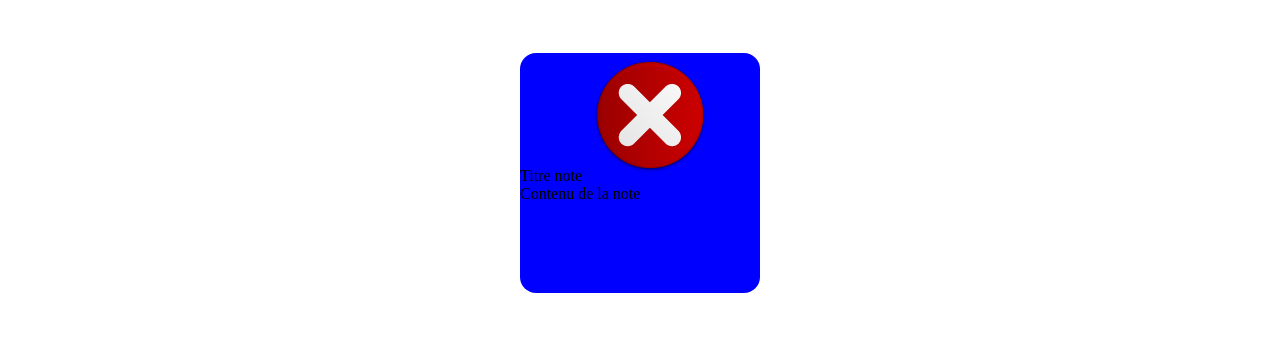
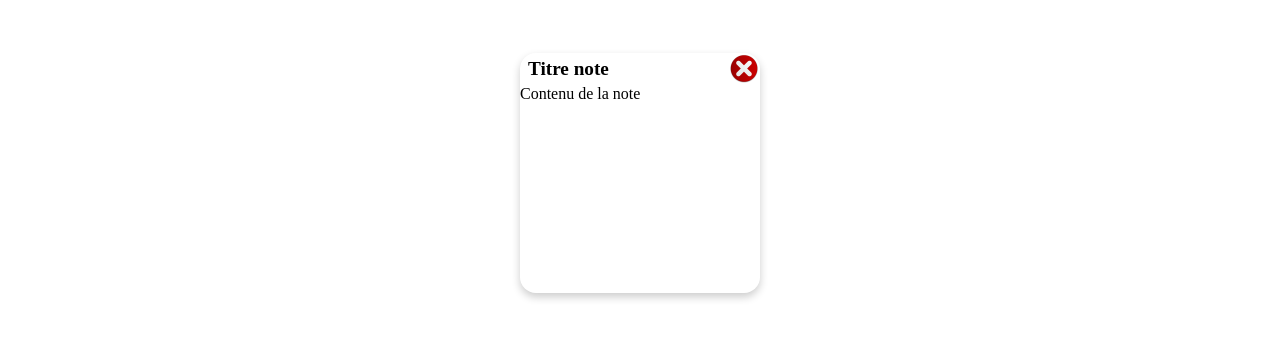
Before and after one commit to walidum/GM-TODO-LIST-JS-HTML-CSS, a plain HTML site: page TODO-LISTE-HTML-CSS-JS/index.html in a window 1280 px wide. Shown: the part 91-430 px from the top of the page. Drawn offline with Linux system fonts and the light colour scheme.

Commit message:
first commit

```diff
--- a/TODO-LISTE-HTML-CSS-JS/style.css
+++ b/TODO-LISTE-HTML-CSS-JS/style.css
@@ -53,5 +53,24 @@ body {
     width: 15rem;
     height: 15rem;
     border-radius: 1rem;
-    background-color: blue;
+    box-shadow: 0 4px 8px 0 rgba(0, 0, 0, 0.2);
 }
+
+.head {
+    width: 100%;
+    display: flex;
+    justify-content: space-between;
+    align-items: center;
+}
+
+.head span {
+    margin-left: .5rem;
+    font-weight: bold;
+    font-size: 1.2rem;
+}
+
+.head img {
+    width: 2rem;
+    height: 2rem;
+    cursor: pointer;
+}
```
Also changed, not shown: TODO-LISTE-HTML-CSS-JS/index.html (+0 -2 lines).
